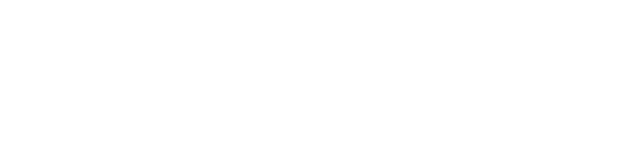
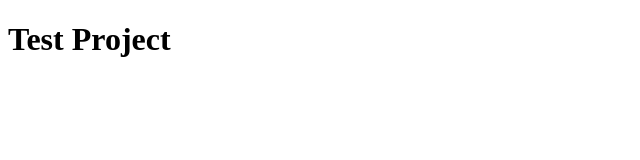
Before and after one commit to Uliama/test-project, a plain HTML site: page index.html in a window 1280 px wide. Shown: the whole page, without its empty margins (0-640 px from the left). Drawn offline with Linux system fonts and the light colour scheme.

Commit message:
added header

```diff
--- a/index.html
+++ b/index.html
@@ -7,6 +7,6 @@
     <title>Test Project</title>
 </head>
 <body>
-
+    <h1>Test Project</h1>
 </body>
 </html>
```
